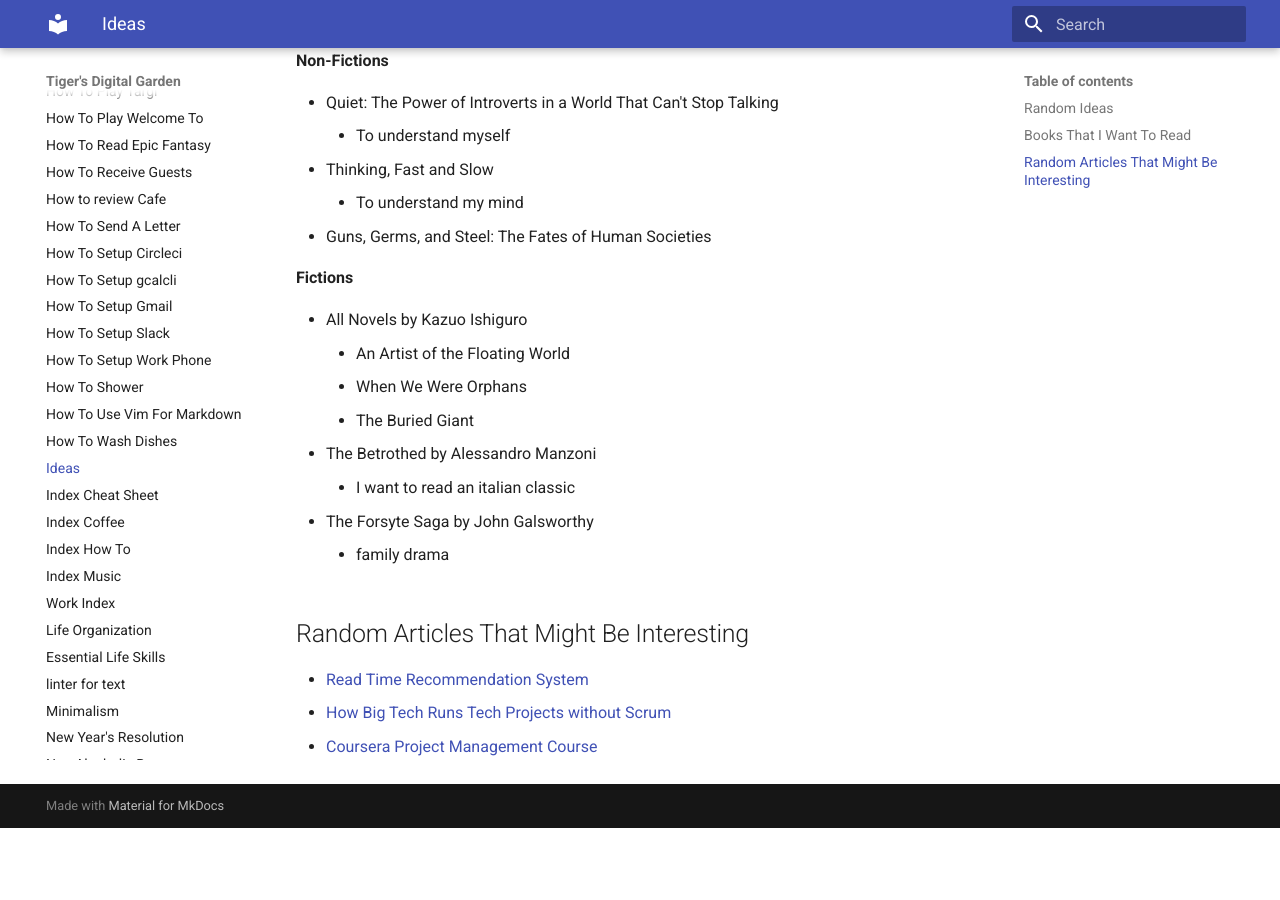
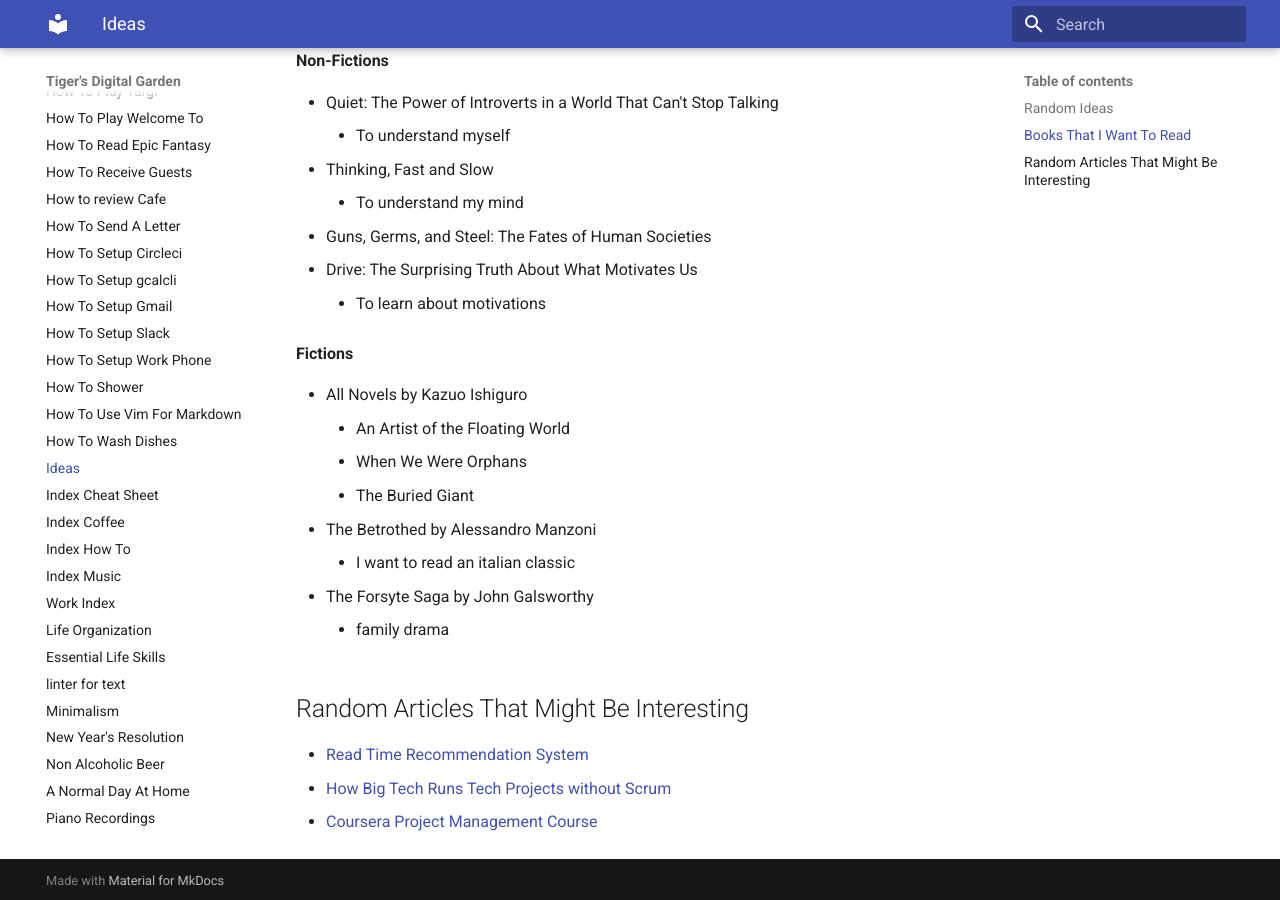
Before and after one commit to ynotstartups/notes, an MkDocs documentation site: the page built from notes/ideas.md, in a window 1280 px wide and 900 px high, scrolled down 1835 px. Built offline with MkDocs 1.6.1 and Material for MkDocs 9.7.7, drawn with Linux system fonts in a browser that asks for light colours; before the commit the page ends 2663 px from its top, so only the background shows below that.

Commit message:
add drive

```diff
--- a/notes/ideas.md
+++ b/notes/ideas.md
@@ -56,6 +56,8 @@ We need to find out the fundamental theme of these ideas and then perhaps we can
 - Thinking, Fast and Slow
   - To understand my mind
 - Guns, Germs, and Steel: The Fates of Human Societies
+- Drive: The Surprising Truth About What Motivates Us
+  - To learn about motivations
 
 **Fictions**
 
```
